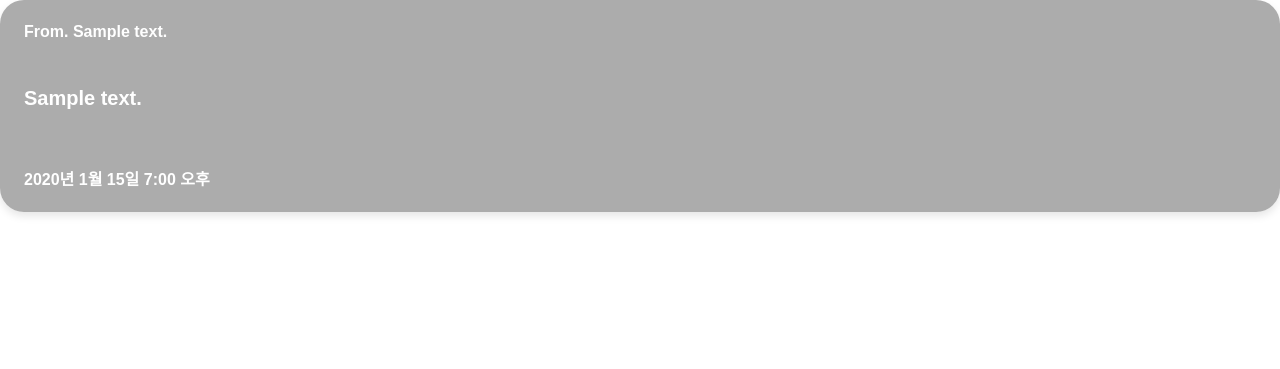
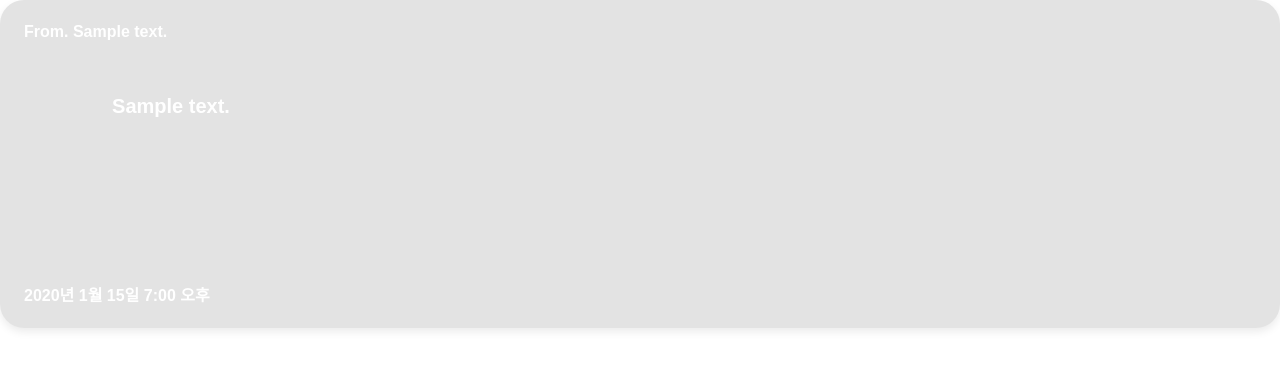
Before and after one commit to Jubroooo/BestBirthday, a Django app: page /result_detail/1/ in a window 1280 px wide. Shown: the top 369 px of the page. Run offline with Django 5.2, Linux system fonts and the light colour scheme; tables that the repository leaves empty hold one stand-in row (values such as "Sample post").

Commit message:
[Minor]회원 탈퇴 전 안내창,편지디테일 글자 넘치는거 수정 , html (펀딩제목, 닉네임) 글자 수 안내 추가

```diff
--- a/server/static/css/fundings/create_gift.css
+++ b/server/static/css/fundings/create_gift.css
@@ -104,6 +104,7 @@ background-color: var(--BB_color_blue_sub);
 
 .nickname-container{
     display: flex;
+    align-items: center;
     justify-content: space-between;
 }
 input[type="text"],
--- a/server/static/css/fundings/result_detail.css
+++ b/server/static/css/fundings/result_detail.css
@@ -1,5 +1,5 @@
 .message-detail {
-  background-color: rgba(117, 117, 117, 0.6);
+  background-color: rgba(117, 117, 117, 0.2);
   border-radius: var(--gutter24);
   margin-bottom: var(--gutter24);
   display: flex;
@@ -9,13 +9,25 @@
   flex-direction: column;
   padding: var(--gutter24);
   gap: var(--gutter16);
-  box-shadow: 0 4px 8px rgba(0, 0, 0, 0.1);
-  overflow-y: auto;
+  box-shadow: 0 4px 8px rgba(0, 0, 0, 0.08);
+  height: 35vh;
 }
+
+
 
 .letters-congrats {
   margin-bottom: var(--gutter24);
 }
+/*편지 길이 길어질때 편지 content내에서 스크롤*/
 .message-content {
   margin: 3.2rem 0;
+  width: 29.4rem;
+  overflow: auto;
+  height: 20vh;
+  /* align-items: center; 이거 하면 길게 쓴 메세지 위 아래 잘림  */
+  justify-content: center;
+  display: flex;
 }
+.margin-for-content{
+  margin: var(--gutter8);
+}
--- a/server/static/css/fundings/result_start.css
+++ b/server/static/css/fundings/result_start.css
@@ -94,16 +94,17 @@
   transform: translate(-50%, -50%); /* 정중앙 정렬 */
   width: 80rem; /* 모달 창의 너비, 필요에 따라 조절 가능 */
   height: 100%; /* 전체 높이 */
-  background-color: rgba(0, 0, 0, 0.9); /* 불투명도 조절 */
+  background-color: rgba(0, 0, 0, 0.8); /* 배경 불투명도 조절 */
 }
 
 .modal-content {
-  margin: 15% auto; /* 페이지 중앙에 위치 */
+  margin: 20% auto; /* 페이지 중앙에 위치 */
   max-width: 34.2rem; /* 모달 너비 */
   display: flex;
   justify-content: center;
   flex-direction: column;
 }
+
 .close {
   margin-top: var(--gutter16);
   background-color: #fc606c;
--- a/server/templates/base.html
+++ b/server/templates/base.html
@@ -38,7 +38,6 @@
         {% block content2 %} {% endblock content2 %}
       </main>
     </div>
-    <script></script>
     <!--모달을 위한 content 추가-->
     {% block content3 %}{% endblock content3 %}
     {% block script %}{% endblock script %}
--- a/server/templates/fundings/create_funding.html
+++ b/server/templates/fundings/create_funding.html
@@ -16,7 +16,10 @@
     <div class="create-payment-wrapper">
         <p class="notosans-regular-14 notice-for-paymentpage">* 펀딩은 7일 동안만 생성됩니다.</p>
         <div class="wrapper-content-payment">
-            <p class="notosans-bold-18">펀딩 제목</p>
+            <div class="limit-title">
+                <p class="notosans-bold-18">펀딩 제목</p>
+                <p class="notosans-regular-12 limit-funding">*24자까지 가능합니다</p>
+            </div>
             <input type="text" class="funding-title" name="title" maxlength="24"></input>
         </div>
         <div class="wrapper-content-payment">
--- a/server/templates/fundings/create_gift.html
+++ b/server/templates/fundings/create_gift.html
@@ -69,6 +69,7 @@
 
     <div class="nickname-container">
         <p class="notosans-bold-18">친구에게 보여줄 닉네임</p>
+        <p class="notosans-regular-12 colorgray-create-html">*최대 12자</p>
         <input maxlength="12" id="gift_nickname"  autocomplete="off" class="notosans-bold-16 gift-nickname" type="text" name="comment_name" value="">
     </div>
     <button class="give_present div-btn" type="submit">
--- a/server/templates/fundings/result_detail.html
+++ b/server/templates/fundings/result_detail.html
@@ -14,12 +14,11 @@
         <span class="notosans-bold-16 ">
             From. {{funding_msg.comment_name}}
         </span>
-        <span class="notosans-bold-20 message-content">
-            {{funding_msg.content}}
-        </span>
-        <span class="notosans-bold-16">
-            <!-- 선물금액: {{funding_msg.funding_price}}원 -->
-        </span>
+        <div class="message-content">
+            <span class="notosans-bold-20 margin-for-content">
+                {{funding_msg.content}}
+            </span>
+        </div>
         <span class="notosans-bold-16">
          {{funding_msg.written_date}}
         </span>
```
Also changed, not shown: server/static/css/users/login_info.css (+8 -0 lines), server/templates/users/login_info.html (+5 -2 lines), server/templates/users/mypage_list.html (+20 -1 lines).
